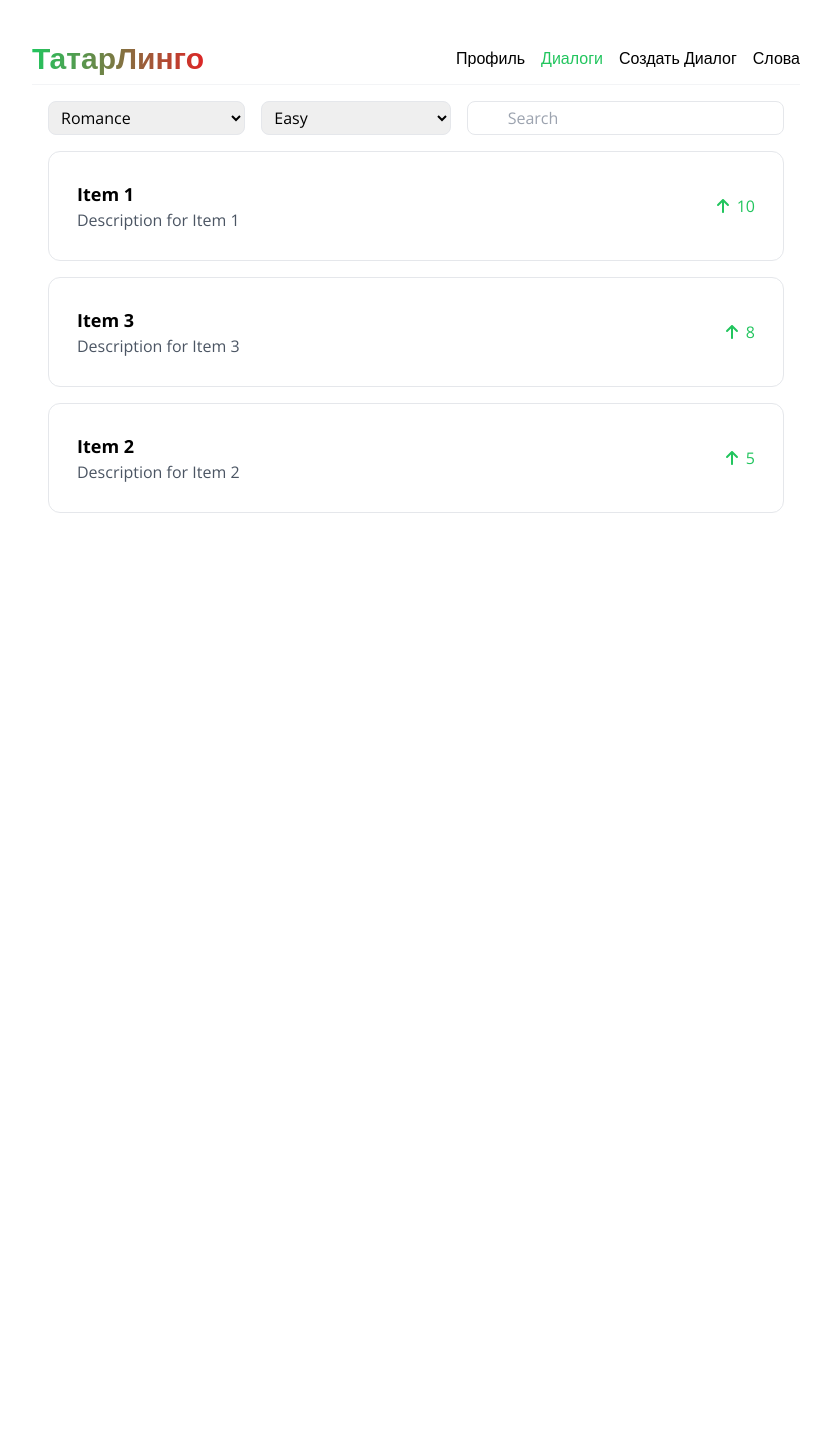
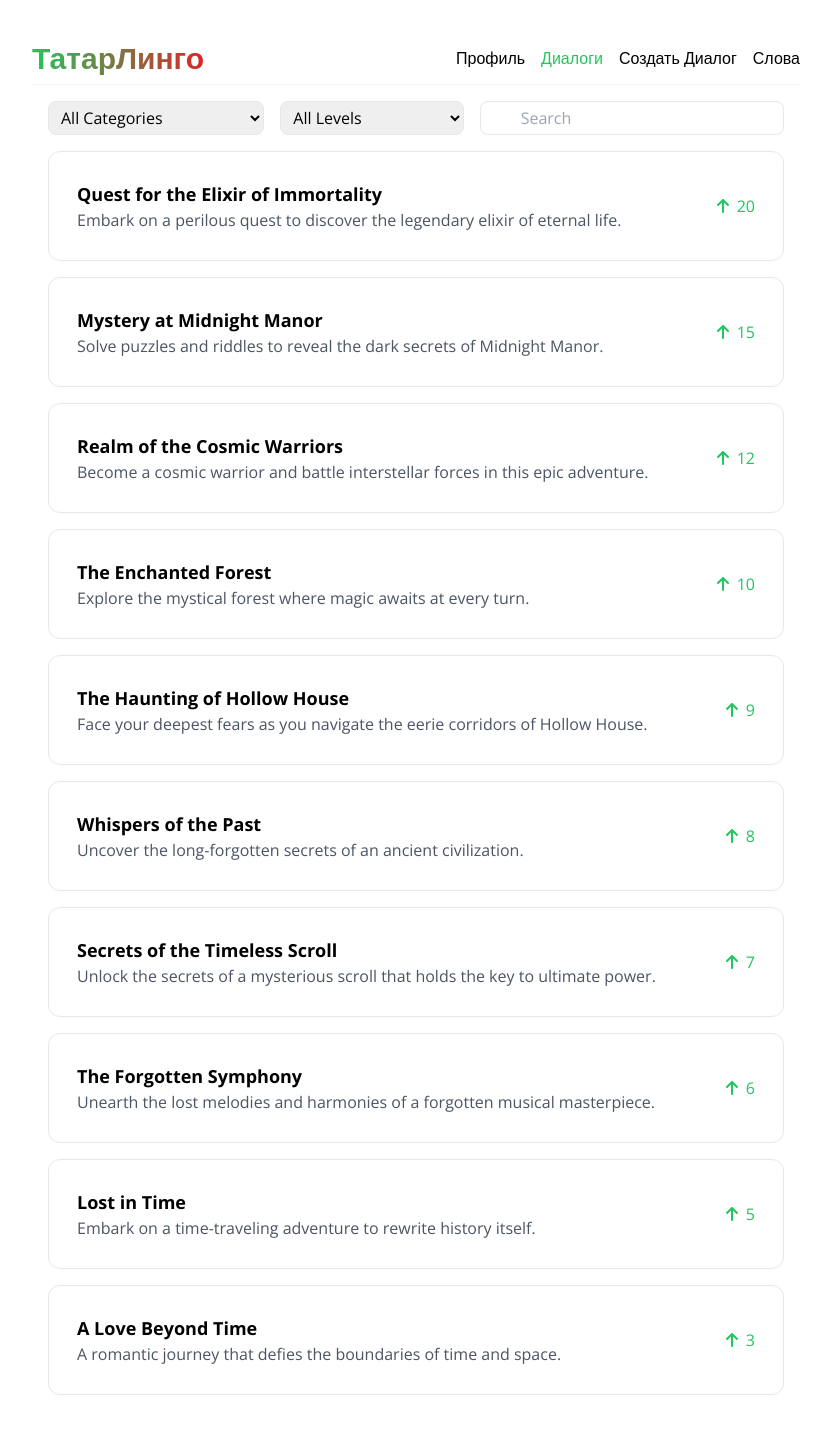
Before and after one commit to nikolina2k/language-app-front, a React (Vite) app: page /dialogs in a window 1280 px wide. Shown: the top 1434 px of the page, without its empty margins (224-1055 px from the left). Before the commit the page ends 800 px from the top, so only its background shows below. Built offline with nearby package versions, Linux system fonts and the light colour scheme.

Commit message:
functional filter for dialogs and design chat

```diff
--- a/src/components/Dialogs/Chat.jsx
+++ b/src/components/Dialogs/Chat.jsx
@@ -1,5 +1,5 @@
 import { useParams } from "react-router-dom";
-import React, { useState, useEffect } from 'react';
+import React, { useState, useEffect, useRef } from 'react';
 
 import items from "./Items";
 
@@ -67,12 +67,22 @@ const ChatRoom = () => {
     setOptionsVisible(false);
   };
 
-  console.log(messages);
+  const messagesEndRef = useRef(null)
+
+  const scrollToBottom = () => {
+    messagesEndRef.current?.scrollIntoView({ behavior: "smooth" })
+  }
+
+  useEffect(() => {
+    scrollToBottom()
+  }, [messages]);
+
 
   return (
     <div>
-      <h1>{selectedItem.title}</h1>
-      <div className="bg-gray-200 p-4 h-120">
+      <h1 className="text-2xl font-bold text-gray-700">{selectedItem.title}</h1>
+
+      <div className="bg-gray-200 p-4 h-96 overflow-y-auto">
 
       {/* Render chat messages */}
       <div className="mb-4">
@@ -95,13 +105,14 @@ const ChatRoom = () => {
 
           </div>
         ))}
+        <div ref={messagesEndRef} />
         {isTyping && (
         <div className="text-left item-center mb-2">
           🖥️
           <span className="p-2 rounded-lg bg-white ml-2">
-            <span className="animate-ping animate-pulse animate-delay-100">.</span>
-            <span className="animate-ping animate-pulse animate-delay-500">.</span>
-            <span className="animate-ping animate-pulse animate-delay-1000">.</span>
+            <span className="inline-block animate-bounce rounded-full text-sm">.</span>
+            <span className="inline-block animate-bounce rounded-full text-sm animate-delay-500">.</span>
+            <span className="inline-block animate-bounce rounded-full text-sm animate-delay-1000">.</span>
           </span>
 
         </div>
@@ -112,7 +123,7 @@ const ChatRoom = () => {
 
 
       {/* Render user options */}
-      {optionsVisible && (
+      {!isTyping && optionsVisible && (
         <div className="grid grid-cols-3 gap-4">
         <button
           className="bg-blue-400 hover:bg-blue-600 text-white py-2 px-4 rounded-full transition duration-300 ease-in-out transform hover:scale-105"
--- a/src/components/Dialogs/DialogsList.jsx
+++ b/src/components/Dialogs/DialogsList.jsx
@@ -1,8 +1,30 @@
 import items from "./Items";
+import React, { useState } from "react";
 import SingleDialog from "./SingleDialog";
+import { faSearch } from "@fortawesome/free-solid-svg-icons";
+import { FontAwesomeIcon } from "@fortawesome/react-fontawesome";
 
 const DialogsList = () => {
   const sortedItems = items.slice().sort((a, b) => b.voteCount - a.voteCount);
+
+  const [searchQuery, setSearchQuery] = useState("");
+  const [filteredItems, setFilteredItems] = useState([]);
+  const [selectedLevel, setSelectedLevel] = useState("");
+  const [selectedCategory, setSelectedCategory] = useState("");
+
+
+  const handleSearchChange = (event) => {
+    const query = event.target.value.toLowerCase();
+
+    // Filter the items based on the search query
+    const filtered = items.filter((item) =>
+      item.title.toLowerCase().includes(query)
+    );
+
+    // Update the state with the filtered items
+    setFilteredItems(filtered);
+    setSearchQuery(query);
+  };
 
   return (
     <div className="p-4">
@@ -10,37 +32,45 @@ const DialogsList = () => {
         <div className="flex-grow">
           <select
             data-te-select-init
-            className="border rounded-lg pl-2 pr-8 py-1 w-full relative"
+            className="border rounded-lg pl-2 pr-8 py-1 w-full relative focus:outline-none focus:border-green-500 focus:ring focus:ring-green-200"
+            value={selectedCategory}
+            onChange={(e) => setSelectedCategory(e.target.value)}
           >
-            <option value="1">Romance</option>
-            <option value="2">Horror</option>
-            <option value="3">Drama</option>
-            <option value="4">Action</option>
-            <option value="5">Sci-Fi</option>
+            <option value="">All Categories</option>
+            <option value="Romance">Romance</option>
+            <option value="Horror">Horror</option>
+            <option value="Drama">Drama</option>
+            <option value="Action">Action</option>
+            <option value="Sci-Fi">Sci-Fi</option>
           </select>
         </div>
 
         <div className="flex-grow">
           <select
             data-te-select-init
-            className="border rounded-lg pl-2 pr-8 py-1 w-full relative"
+            className="border rounded-lg pl-2 pr-8 py-1 w-full relative focus:outline-none focus:border-green-500 focus:ring focus:ring-green-200"
+            value={selectedLevel}
+            onChange={(e) => setSelectedLevel(e.target.value)}
           >
-            <option value="1">Easy</option>
-            <option value="2">Medium</option>
-            <option value="3">Hard</option>
+            <option value="">All Levels</option>
+            <option value="Easy">Easy</option>
+            <option value="Medium">Medium</option>
+            <option value="Hard">Hard</option>
           </select>
         </div>
 
         <div className="flex-grow">
         <form>
             <div className="relative">
-              <label className="mb-2 text-sm font-medium text-gray-900 sr-only dark:text-white">
+              <label className="mb-2 pl-0 text-sm font-medium text-gray-900 sr-only dark:text-white">
                 Search
               </label>
               <input
                 type="text"
                 placeholder="Search"
                 className="border rounded-lg pl-10 pr-2 py-1 w-full relative focus:outline-none focus:border-green-500 focus:ring focus:ring-green-200"
+                value={searchQuery}
+                onChange={handleSearchChange}
               />
             </div>
           </form>
@@ -48,8 +78,13 @@ const DialogsList = () => {
       </div>
 
       <ul>
-        {sortedItems &&
-          sortedItems.map((item) => (
+      {(searchQuery
+        ? filteredItems
+        : sortedItems
+      ).filter((item) =>
+        (selectedCategory === "" || item.category === selectedCategory) &&
+        (selectedLevel === "" || item.level === selectedLevel)
+      ).map((item) => (
         <SingleDialog
           key={item.id}
           id={item.id}
--- a/src/components/Dialogs/Items.jsx
+++ b/src/components/Dialogs/Items.jsx
@@ -1,23 +1,84 @@
- const items = [
+const items = [
     {
       id: '1',
-      title: 'Item 1',
-      description: 'Description for Item 1',
+      title: 'The Enchanted Forest',
+      description: 'Explore the mystical forest where magic awaits at every turn.',
       voteCount: 10,
+      level: 'Medium',
+      category: 'Sci-Fi',
     },
     {
       id: '2',
-      title: 'Item 2',
-      description: 'Description for Item 2',
+      title: 'Lost in Time',
+      description: 'Embark on a time-traveling adventure to rewrite history itself.',
       voteCount: 5,
+      level: 'Easy',
+      category: 'Action',
     },
     {
       id: '3',
-      title: 'Item 3',
-      description: 'Description for Item 3',
+      title: 'Whispers of the Past',
+      description: 'Uncover the long-forgotten secrets of an ancient civilization.',
       voteCount: 8,
+      level: 'Hard',
+      category: 'Drama',
+    },
+    {
+      id: '4',
+      title: 'Mystery at Midnight Manor',
+      description: 'Solve puzzles and riddles to reveal the dark secrets of Midnight Manor.',
+      voteCount: 15,
+      level: 'Medium',
+      category: 'Mystery',
+    },
+    {
+      id: '5',
+      title: 'A Love Beyond Time',
+      description: 'A romantic journey that defies the boundaries of time and space.',
+      voteCount: 3,
+      level: 'Easy',
+      category: 'Romance',
+    },
+    {
+      id: '6',
+      title: 'Realm of the Cosmic Warriors',
+      description: 'Become a cosmic warrior and battle interstellar forces in this epic adventure.',
+      voteCount: 12,
+      level: 'Hard',
+      category: 'Action',
+    },
+    {
+      id: '7',
+      title: 'The Forgotten Symphony',
+      description: 'Unearth the lost melodies and harmonies of a forgotten musical masterpiece.',
+      voteCount: 6,
+      level: 'Medium',
+      category: 'Drama',
+    },
+    {
+      id: '8',
+      title: 'The Haunting of Hollow House',
+      description: 'Face your deepest fears as you navigate the eerie corridors of Hollow House.',
+      voteCount: 9,
+      level: 'Easy',
+      category: 'Horror',
+    },
+    {
+      id: '9',
+      title: 'Quest for the Elixir of Immortality',
+      description: 'Embark on a perilous quest to discover the legendary elixir of eternal life.',
+      voteCount: 20,
+      level: 'Hard',
+      category: 'Sci-Fi',
+    },
+    {
+      id: '10',
+      title: 'Secrets of the Timeless Scroll',
+      description: 'Unlock the secrets of a mysterious scroll that holds the key to ultimate power.',
+      voteCount: 7,
+      level: 'Medium',
+      category: 'Horror',
     },
   ];
 
-
   export default items;
--- a/src/components/Dialogs/SingleDialog.jsx
+++ b/src/components/Dialogs/SingleDialog.jsx
@@ -6,7 +6,7 @@ const SingleDialog = ({ id, title, description, voteCount }) => {
   return (
     <Link to={`/chat/${id}`}>
       <li className="mb-4 border p-7 flex items-center justify-between hover:shadow-lg cursor-pointer rounded-xl transition duration-300 ease-in-out transform hover:scale-105">
-        <div className="hover:shadow-lg cursor-pointer grid grid-cols-1">
+        <div className="cursor-pointer grid grid-cols-1">
           <div className="flex flex-col items-start">
             <h3 className="text-lg font-semibold">{title}</h3>
             <p className="text-gray-600">{description}</p>
```
Lines whose indentation alone changed are shown as unchanged.
